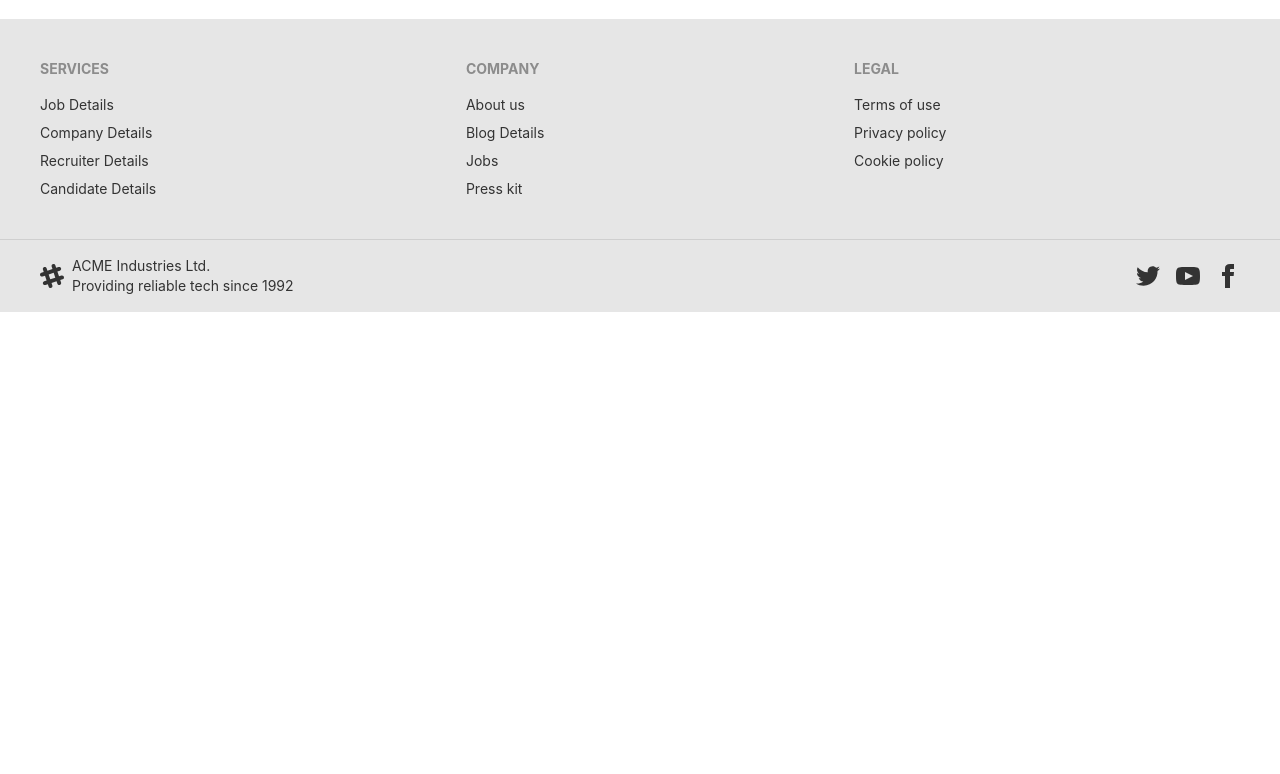
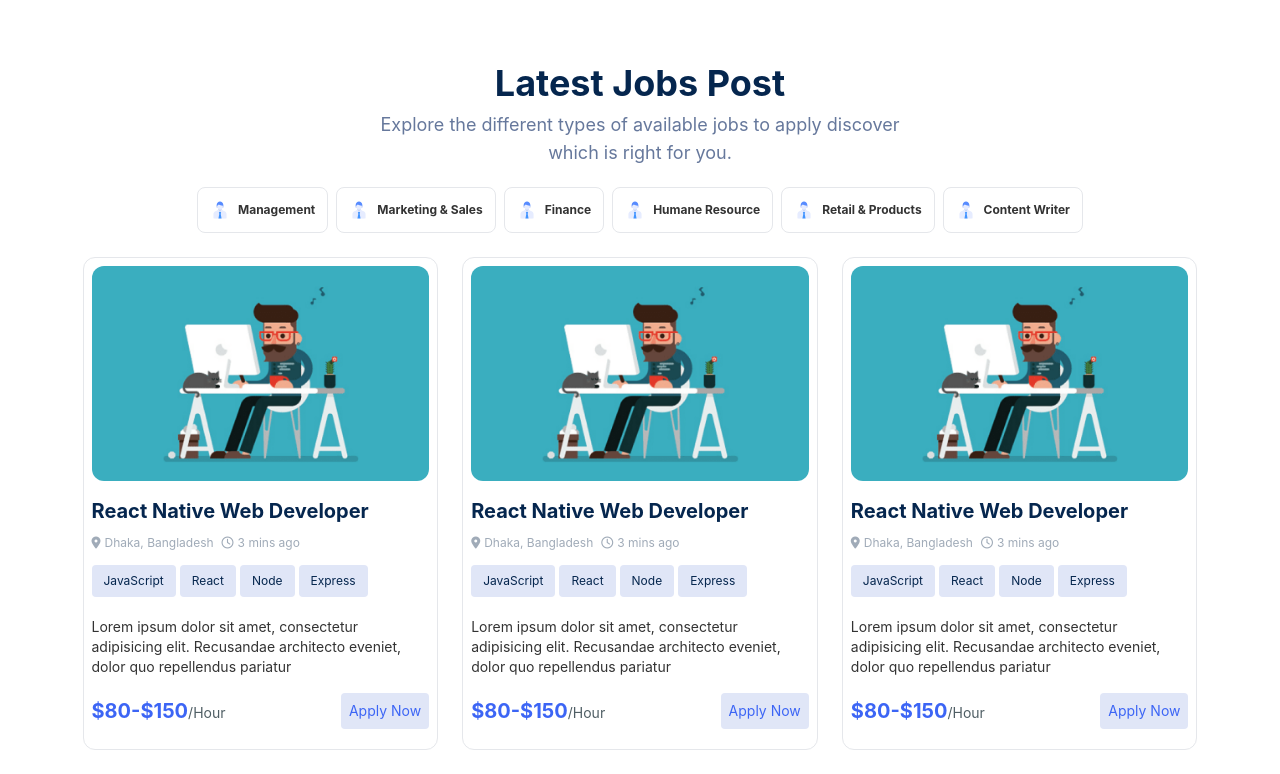
Before and after one commit to munimrahman/pro-peak-job-portal, a React (Create React App) app: page / in a window 1280 px wide. Shown: the part 1534-2308 px from the top of the page. Before the commit the page ends 1846 px from the top, so only its background shows below. Built offline with nearby package versions, Linux system fonts and the light colour scheme.

Commit message:
latest job home

```diff
--- a/public/index.html
+++ b/public/index.html
@@ -24,6 +24,11 @@
       work correctly both with client-side routing and a non-root public URL.
       Learn how to configure a non-root public URL by running `npm run build`.
     -->
+    <!-- Font Awesome -->
+    <script
+      src="https://kit.fontawesome.com/e6ec33161e.js"
+      crossorigin="anonymous"
+    ></script>
     <title>Pro Peak | Find Your Dream Job</title>
   </head>
   <body>
--- /dev/null
+++ b/src/Components/ButtonInfo/ButtonInfo.jsx
@@ -0,0 +1,17 @@
+/* eslint-disable react/jsx-props-no-spreading */
+import React from 'react';
+
+function ButtonInfo({ children, className, ...rest }) {
+    return (
+        <button
+            className={`bg-info text-primary text-sm p-2 rounded hover:bg-primary hover:text-white ${
+                className || ''
+            }`}
+            {...rest}
+        >
+            {children}
+        </button>
+    );
+}
+
+export default ButtonInfo;
--- a/src/Pages/Home/CategorySlide/CategorySlide/CategorySlide.jsx
+++ b/src/Pages/Home/CategorySlide/CategorySlide/CategorySlide.jsx
@@ -64,7 +64,7 @@ const categories = [
 ];
 function CategorySlide() {
     return (
-        <div className="mt-14">
+        <div className="mt-16">
             <h1 className="text-4xl text-secondary text-center font-bold">Browse by Category</h1>
             <p className="text-lg text-neutral text-center my-2">
                 Find the job that’s perfect for you. about 800+ new jobs everyday
--- a/src/Pages/Home/Home/Home.jsx
+++ b/src/Pages/Home/Home/Home.jsx
@@ -4,6 +4,7 @@ import React from 'react';
 import Footer from '../../Shared/Footer/Footer';
 import CategorySlide from '../CategorySlide/CategorySlide/CategorySlide';
 import Hero from '../Hero/Hero';
+import LatestJobs from '../LatestJobs/LatestJobs/LatestJobs';
 import WeHiringBox from '../WeHiringBox/WeHiringBox';
 
 function Home() {
@@ -22,6 +23,7 @@ function Home() {
                 <div className="max-w-[1115px] mx-auto">
                     <CategorySlide />
                     <WeHiringBox />
+                    <LatestJobs />
                 </div>
             </div>
             <Footer />
--- /dev/null
+++ b/src/Pages/Home/LatestJobs/LatestJobs/LatestJobs.jsx
@@ -0,0 +1,51 @@
+import React from 'react';
+import img from '../../../../assets/human.svg';
+import JobCardOne from '../../../Shared/JobCardOne/JobCardOne';
+
+function LatestJobs() {
+    return (
+        <div className="mt-16">
+            <h1 className="text-4xl text-secondary text-center font-bold">Latest Jobs Post</h1>
+            <p className="text-lg text-neutral text-center my-2 md:w-6/12 md:mx-auto">
+                Explore the different types of available jobs to apply discover which is right for
+                you.
+            </p>
+            <div className="flex flex-wrap md:justify-center mt-5">
+                <div className="flex items-center border hover:border-primary rounded-lg py-2 px-3 mx-1 hover:cursor-pointer hover:text-primary hover:shadow">
+                    <img src={img} alt="" className="w-5" />
+                    <span className="ml-2 text-xs font-bold">Management</span>
+                </div>
+                <div className="flex items-center border hover:border-primary rounded-lg py-2 px-3 mx-1 hover:cursor-pointer hover:text-primary hover:shadow">
+                    <img src={img} alt="" className="w-5" />
+                    <span className="ml-2 text-xs font-bold">Marketing & Sales</span>
+                </div>
+                <div className="flex items-center border hover:border-primary rounded-lg p-3 mx-1 hover:cursor-pointer hover:text-primary hover:shadow">
+                    <img src={img} alt="" className="w-5" />
+                    <span className="ml-2 text-xs font-bold">Finance</span>
+                </div>
+                <div className="flex items-center border hover:border-primary rounded-lg p-3 mx-1 hover:cursor-pointer hover:text-primary hover:shadow">
+                    <img src={img} alt="" className="w-5" />
+                    <span className="ml-2 text-xs font-bold">Humane Resource</span>
+                </div>
+                <div className="flex items-center border hover:border-primary rounded-lg p-3 mx-1 hover:cursor-pointer hover:text-primary hover:shadow">
+                    <img src={img} alt="" className="w-5" />
+                    <span className="ml-2 text-xs font-bold">Retail & Products</span>
+                </div>
+                <div className="flex items-center border hover:border-primary rounded-lg p-3 mx-1 hover:cursor-pointer hover:text-primary hover:shadow">
+                    <img src={img} alt="" className="w-5" />
+                    <span className="ml-2 text-xs font-bold">Content Writer</span>
+                </div>
+            </div>
+            <div className="grid grid-cols-1 md:grid-cols-3 gap-6 mt-6">
+                <JobCardOne />
+                <JobCardOne />
+                <JobCardOne />
+                <JobCardOne />
+                <JobCardOne />
+                <JobCardOne />
+            </div>
+        </div>
+    );
+}
+
+export default LatestJobs;
--- a/src/Pages/Home/WeHiringBox/WeHiringBox.jsx
+++ b/src/Pages/Home/WeHiringBox/WeHiringBox.jsx
@@ -4,7 +4,7 @@ import './WehiringBox.css';
 
 function WeHiringBox() {
     return (
-        <div className="flex flex-col items-center sm:flex-row justify-around md:justify-center border rounded-md  max-w-[950px] mx-auto mt-14 hiring-box px-5 py-7 mb-5">
+        <div className="flex flex-col items-center sm:flex-row justify-around md:justify-center border rounded-md  max-w-[950px] mx-auto mt-16 hiring-box px-5 py-5">
             <h4 className="text-neutral font-bold text-xl md:self-start">
                 WE ARE <br /> <span className="text-5xl text-secondary">HIRING</span>
             </h4>
--- a/src/Pages/Shared/Footer/Footer.jsx
+++ b/src/Pages/Shared/Footer/Footer.jsx
@@ -4,7 +4,7 @@ import { Link } from 'react-router-dom';
 function Footer() {
     return (
         <>
-            <footer className="footer p-10 bg-base-200 text-base-content">
+            <footer className="footer mt-10 p-10 bg-base-200 text-base-content">
                 <div>
                     <span className="footer-title">Services</span>
                     <Link to="/job-details" className="link link-hover">
--- /dev/null
+++ b/src/Pages/Shared/JobCardOne/JobCardOne.jsx
@@ -0,0 +1,50 @@
+import React from 'react';
+import img from '../../../assets/job-card-img.png';
+import ButtonInfo from '../../../Components/ButtonInfo/ButtonInfo';
+
+function JobCardOne() {
+    return (
+        <div className="border rounded-xl p-2">
+            <img src={img} alt="" className="rounded-xl w-full" />
+            <h2 className="text-secondary hover:text-primary text-xl hover:cursor-pointer font-bold mt-4">
+                React Native Web Developer
+            </h2>
+            <div className="mt-1">
+                <span className="text-xs text-[#a0abb8]">
+                    <i className="fas fa-map-marker-alt mr-1" />
+                    Dhaka, Bangladesh
+                </span>
+
+                <span className="text-xs text-[#a0abb8] ml-2">
+                    <i className="far fa-clock mr-1" />3 mins ago
+                </span>
+            </div>
+            <div className="mt-2 flex flex-wrap">
+                <span className="capitalize text-xs bg-info text-secondary hover:text-primary hover:cursor-pointer px-3 py-2 rounded mr-1 my-1">
+                    JavaScript
+                </span>
+                <span className="capitalize text-xs bg-info text-secondary hover:text-primary hover:cursor-pointer px-3 py-2 rounded mr-1 my-1">
+                    React
+                </span>
+                <span className="capitalize text-xs bg-info text-secondary hover:text-primary hover:cursor-pointer px-3 py-2 rounded mr-1 my-1">
+                    Node
+                </span>
+                <span className="capitalize text-xs bg-info text-secondary hover:text-primary hover:cursor-pointer px-3 py-2 rounded mr-1 my-1">
+                    Express
+                </span>
+            </div>
+            <p className="text-sm my-4">
+                Lorem ipsum dolor sit amet, consectetur adipisicing elit. Recusandae architecto
+                eveniet, dolor quo repellendus pariatur
+            </p>
+            <div className="flex justify-between items-center mb-3">
+                <p className="text-sm text-accent">
+                    <span className="text-xl text-primary font-bold">$80-$150</span>/Hour
+                </p>
+                <ButtonInfo>Apply Now</ButtonInfo>
+            </div>
+        </div>
+    );
+}
+
+export default JobCardOne;
```
Also changed, not shown: src/assets/job-card-img.png (added).
